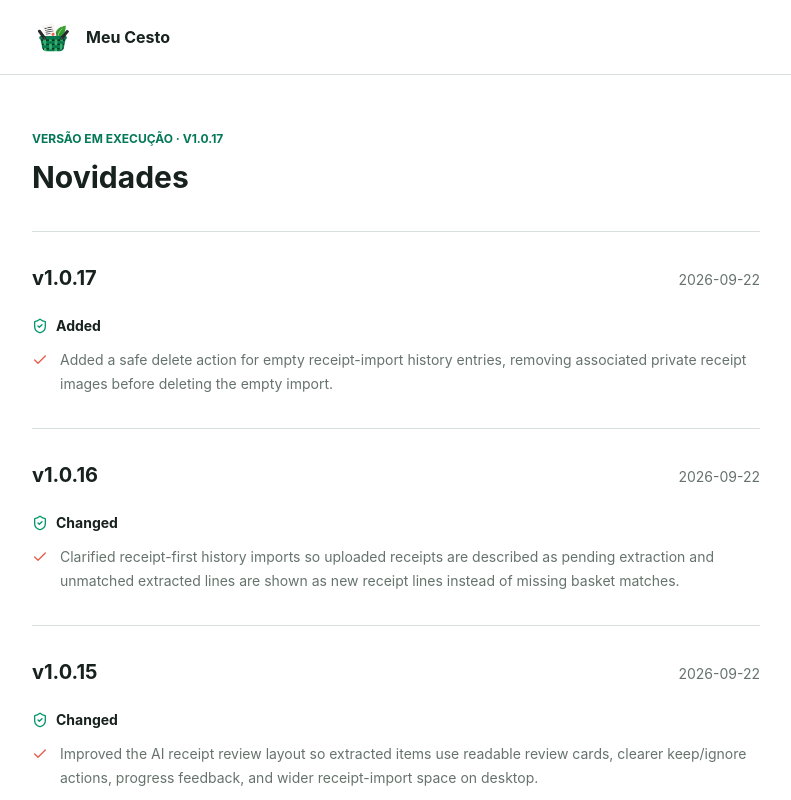
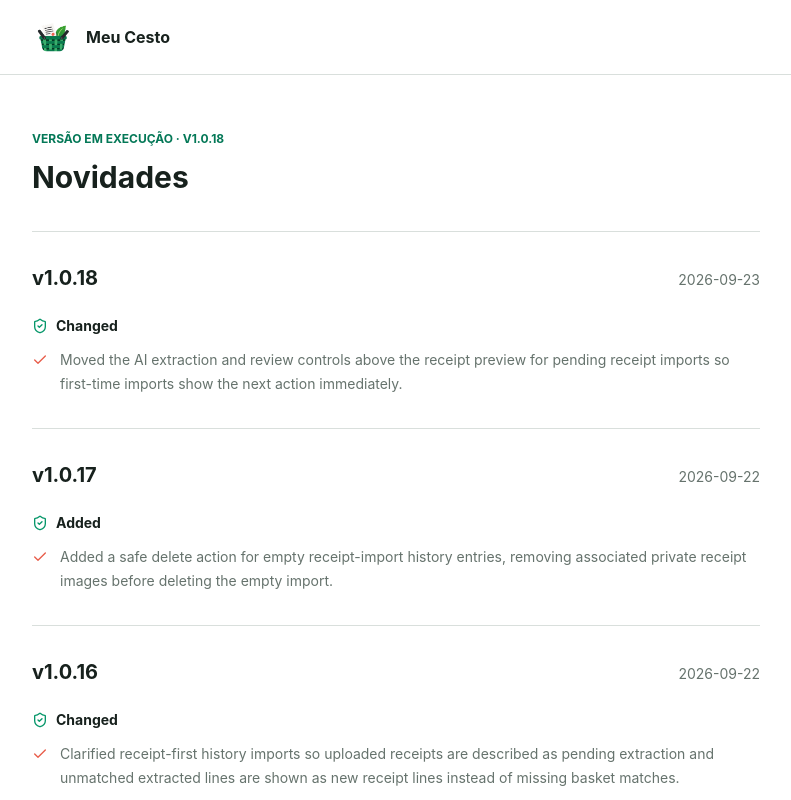
Before and after one commit to tugaera/meucesto, a Next.js app: page /changelog in a window 1280 px wide. Shown: the top 800 px of the page, without its empty margins (244-1035 px from the left). Built offline with nearby package versions, Linux system fonts and the light colour scheme.

Commit message:
fix: surface receipt extraction first in v1.0.18

```diff
--- a/package.json
+++ b/package.json
@@ -1,6 +1,6 @@
 {
   "name": "meu-cesto",
-  "version": "1.0.17",
+  "version": "1.0.18",
   "private": true,
   "type": "module",
   "description": "Meu Cesto - a collaborative shopping assistant for Portuguese-first families.",
--- a/src/features/history/receipt-panel.tsx
+++ b/src/features/history/receipt-panel.tsx
@@ -82,7 +82,8 @@ export function ReceiptPanel({ cartId, receipts, canManage, aiEnabled, isReceipt
             const later = next ? [...receipts.map((item) => item.id).slice(0, index), next.id, receipt.id, ...receipts.map((item) => item.id).slice(index + 2)] : null;
             return (
               <li key={receipt.id} className="border border-[var(--line)] bg-gray-50">
-                <div className="flex aspect-[4/5] items-center justify-center overflow-hidden bg-gray-100">
+                {aiEnabled && !receiptImportCompleted && isReceiptImport ? <AiReceiptImport cartId={cartId} receiptId={receipt.id} isReceiptImport /> : null}
+                <div className={cn("flex items-center justify-center overflow-hidden bg-gray-100", isReceiptImport && !receiptImportCompleted ? "aspect-[16/10]" : "aspect-[4/5]")}>
                   {signed ? <Image src={signed.url} width={receipt.width ?? 1200} height={receipt.height ?? 1500} unoptimized alt={t("history.receiptAlt", { number: index + 1 })} className="h-full w-full object-contain" /> : <FileImage className="h-10 w-10 text-gray-400" aria-hidden />}
                 </div>
                 {canManage ? <div className="flex items-center justify-end border-t border-[var(--line)] bg-white p-1">
@@ -90,7 +91,7 @@ export function ReceiptPanel({ cartId, receipts, canManage, aiEnabled, isReceipt
                   <ReceiptReorder key={`${receipt.id}:later:${later?.join(":") ?? ""}`} cartId={cartId} orderedIds={later} direction="later" />
                   <ReceiptDelete cartId={cartId} receiptId={receipt.id} />
                 </div> : null}
-                {aiEnabled && !receiptImportCompleted ? <AiReceiptImport cartId={cartId} receiptId={receipt.id} isReceiptImport={isReceiptImport} /> : null}
+                {aiEnabled && !receiptImportCompleted && !isReceiptImport ? <AiReceiptImport cartId={cartId} receiptId={receipt.id} isReceiptImport={isReceiptImport} /> : null}
               </li>
             );
           })}
--- a/src/generated/app-version.ts
+++ b/src/generated/app-version.ts
@@ -1,3 +1,3 @@
 // Generated by scripts/sync-app-version.ts. Do not edit.
-export const APP_VERSION = '1.0.17' as const;
-export const APP_RELEASE_DATE = '2026-09-22' as const;
+export const APP_VERSION = '1.0.18' as const;
+export const APP_RELEASE_DATE = '2026-09-23' as const;
--- a/src/generated/changelog.ts
+++ b/src/generated/changelog.ts
@@ -11,6 +11,18 @@ export interface GeneratedChangelogRelease {
 }
 
 export const CHANGELOG = [
+  {
+    "version": "1.0.18",
+    "date": "2026-09-23",
+    "categories": [
+      {
+        "name": "Changed",
+        "entries": [
+          "Moved the AI extraction and review controls above the receipt preview for pending receipt imports so first-time imports show the next action immediately."
+        ]
+      }
+    ]
+  },
   {
     "version": "1.0.17",
     "date": "2026-09-22",
--- a/src/i18n/en.json
+++ b/src/i18n/en.json
@@ -224,7 +224,7 @@
   "history.importFileHint": "JPEG, PNG or WebP. You can take the receipt photo directly on your phone.",
   "history.importContinue": "Upload and continue",
   "history.importUploading": "Uploading receipt...",
-  "history.importPending": "The receipt was uploaded. Extract it, review the detected lines and save only the ones you want to keep in this purchase.",
+  "history.importPending": "The receipt was uploaded. In the Receipts panel, extract it, review the detected lines and save only the ones you want to keep in this purchase.",
   "history.deleteEmptyImport": "Delete empty import",
   "history.deleteEmptyImportHelp": "If this receipt has no saved lines, you can delete this entry and remove the associated images.",
   "history.deleteEmptyImportConfirm": "Delete this empty import and its receipt images?",
--- a/src/i18n/pt.json
+++ b/src/i18n/pt.json
@@ -224,7 +224,7 @@
   "history.importFileHint": "JPEG, PNG ou WebP. Podes fotografar o recibo diretamente no telemóvel.",
   "history.importContinue": "Carregar e continuar",
   "history.importUploading": "A carregar recibo...",
-  "history.importPending": "O recibo foi carregado. Clica em extrair, revê as linhas lidas e guarda apenas as que queres manter nesta compra.",
+  "history.importPending": "O recibo foi carregado. No painel Recibos, clica em extrair, revê as linhas lidas e guarda apenas as que queres manter nesta compra.",
   "history.deleteEmptyImport": "Apagar importação vazia",
   "history.deleteEmptyImportHelp": "Se este recibo não tem linhas guardadas, podes apagar esta entrada e remover as imagens associadas.",
   "history.deleteEmptyImportConfirm": "Apagar esta importação vazia e as imagens do recibo?",
```
Also changed, not shown: 1 other file (tests, documents, lock files or other folders).
